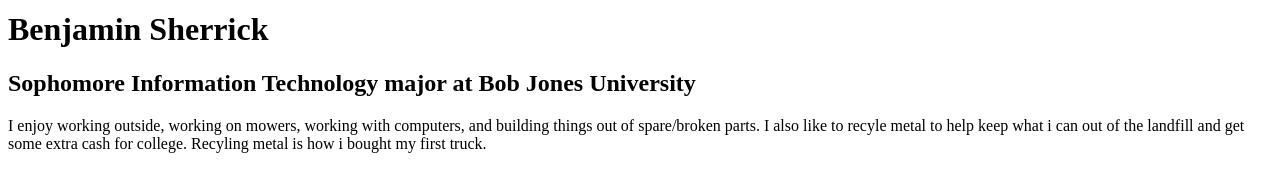
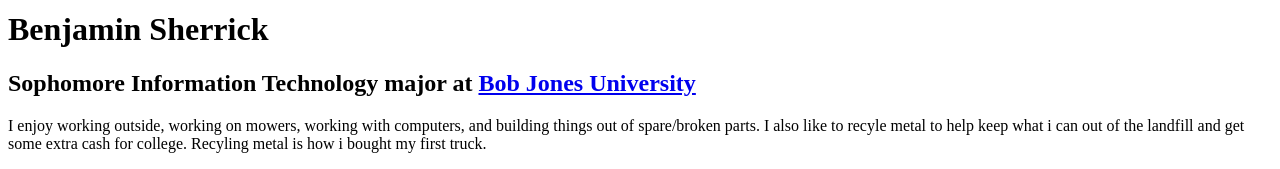
Before and after one commit to sherrick41/sherrick41.github.io, a plain HTML site: page index.html in a window 1280 px wide. Shown: the part 698-867 px from the top of the page. Drawn offline with Linux system fonts and the light colour scheme.

Commit message:
Update index.html

```diff
--- a/index.html
+++ b/index.html
@@ -9,8 +9,8 @@
 
 <body>
   <h1> Benjamin Sherrick</h1>
-  <h2> Sophomore Information Technology major at <a href="http://www.bju.edu"></a> Bob Jones University</h2>
- <a href="http://www.bju.edu"></a>
+  <h2> Sophomore Information Technology major at <a href="http://www.bju.edu">Bob Jones University</a> </h2>
+
 
 
   <p>
```
